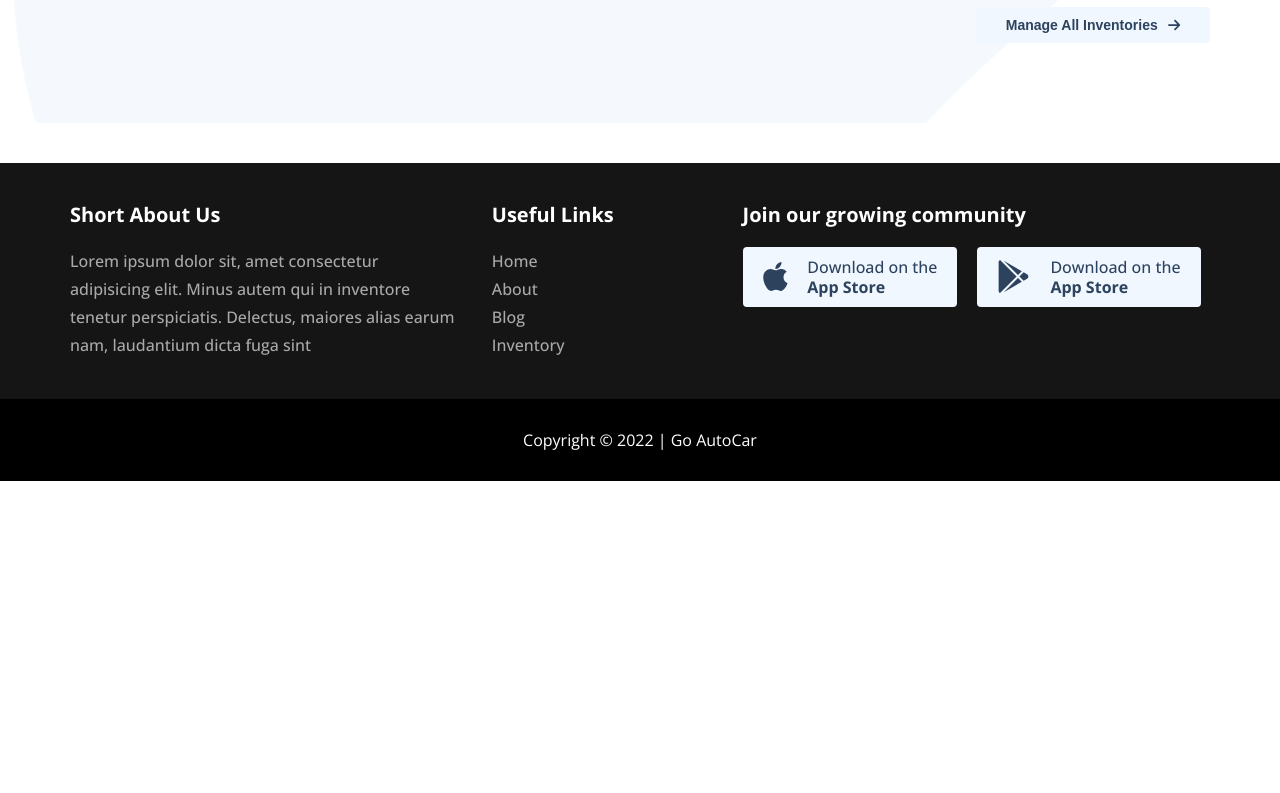
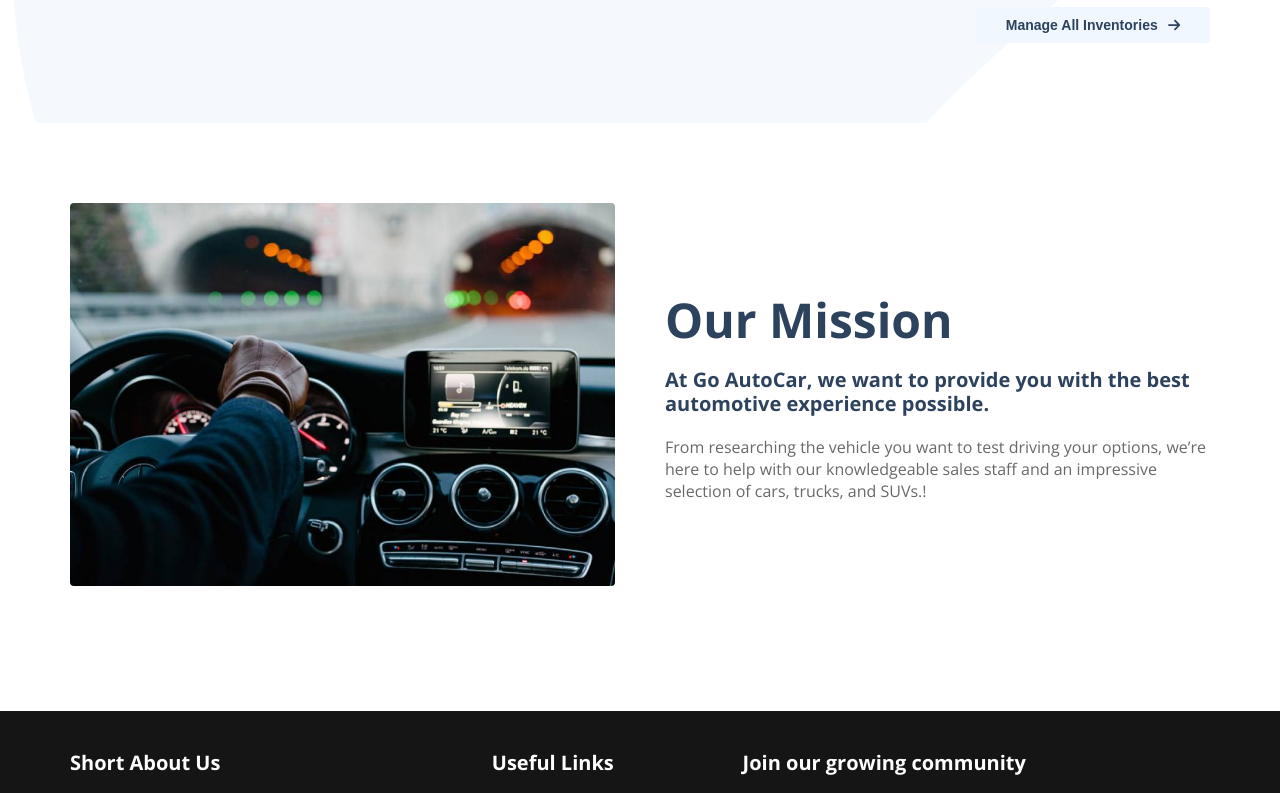
Before and after one commit to sabbirzzaman/go-autocar-client, a React (Create React App) app: page / in a window 1280 px wide. Shown: the part 900-1693 px from the top of the page. Before the commit the page ends 1381 px from the top, so only its background shows below. Built offline with nearby package versions, Linux system fonts and the light colour scheme; no server answers.

Commit message:
about section added to the home page

```diff
--- a/src/Pages/Common/Footer/Footer.js
+++ b/src/Pages/Common/Footer/Footer.js
@@ -15,10 +15,10 @@ const Footer = () => {
                     <div className="footer-column">
                         <h3>Short About Us</h3>
                         <p>
-                            Lorem ipsum dolor sit, amet consectetur adipisicing
-                            elit. Minus autem qui in inventore tenetur
-                            perspiciatis. Delectus, maiores alias earum nam,
-                            laudantium dicta fuga sint
+                            From researching the vehicle you want to test
+                            driving your options, we’re here to help with our
+                            knowledgeable sales staff and an impressive
+                            selection of cars, trucks, and SUVs.!
                         </p>
                     </div>
 
--- a/src/Pages/Home/About/About.css
+++ b/src/Pages/Home/About/About.css
@@ -0,0 +1,16 @@
+.about-container .container {
+    display: grid;
+    grid-template-columns: repeat(2, 1fr);
+    gap: 50px;
+    align-items: center;
+    padding: 80px 0;
+}
+
+.about-img img {
+    width: 100%;
+    border-radius: 4px;
+}
+
+.about-content h3 {
+    margin-bottom: 20px;
+}
--- a/src/Pages/Home/About/About.js
+++ b/src/Pages/Home/About/About.js
@@ -1,10 +1,28 @@
 import React from 'react';
-import './About.css'
+import about from '../../../images/about.jpg';
+import './About.css';
 
 const About = () => {
     return (
-        <div>
-
+        <div className="about-container">
+            <div className="container">
+                <div className="about-img">
+                    <img src={about} alt="About Go AutoCar" />
+                </div>
+                <div className="about-content">
+                    <h2>Our Mission</h2>
+                    <h3>
+                        At Go AutoCar, we want to provide you with the best
+                        automotive experience possible.
+                    </h3>
+                    <p>
+                        From researching the vehicle you want to test driving
+                        your options, we’re here to help with our knowledgeable
+                        sales staff and an impressive selection of cars, trucks,
+                        and SUVs.!
+                    </p>
+                </div>
+            </div>
         </div>
     );
 };
--- a/src/Pages/Home/Home/Home.js
+++ b/src/Pages/Home/Home/Home.js
@@ -1,4 +1,5 @@
 import React from 'react';
+import About from '../About/About';
 import Banner from '../Banner/Banner';
 import Inventory from '../Inventory/Inventory';
 import './Home.css'
@@ -8,6 +9,7 @@ const Home = () => {
         <>
             <Banner></Banner>
             <Inventory></Inventory>
+            <About></About>
         </>
     );
 };
```
Also changed, not shown: src/images/about.jpg (added).
